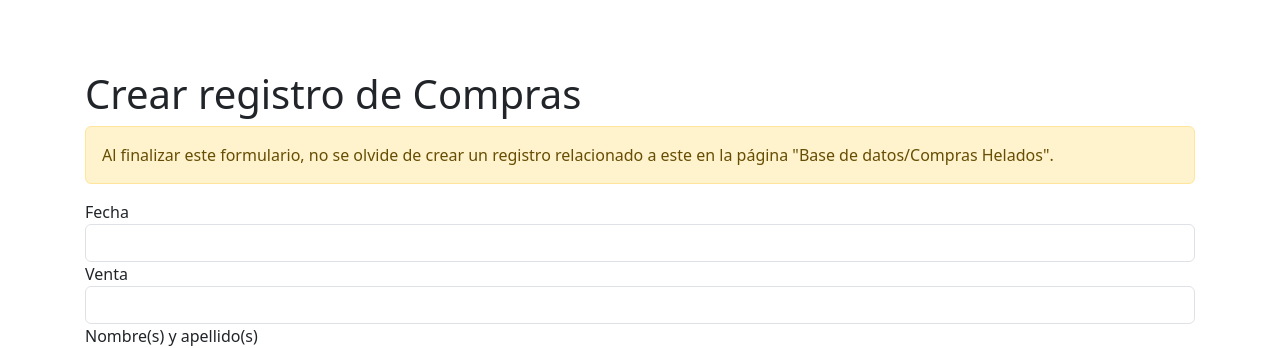
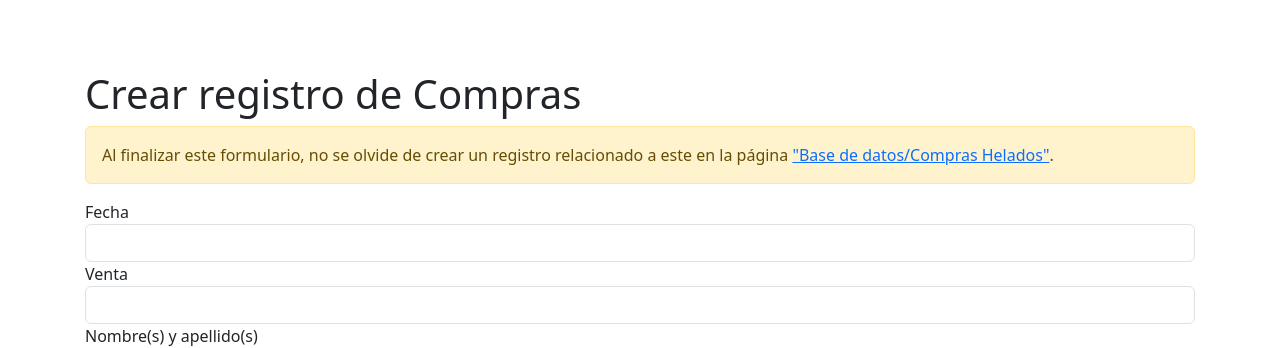
Before and after one commit to Julianisgaes/proyecto-test, a Yii app: template views/compras/create.php in a window 1280 px wide. Shown: the top 348 px of the page. Run offline with PHP 8.4 and a stand-in for Yii, Linux system fonts and the light colour scheme; the template is opened without the code that fills it, so the values that code supplies are empty; form fields are guessed from the names that the template uses; some libraries are stand-ins or nearby versions.

Commit message:
1.0 - agregar enlace en compras

```diff
--- a/views/compras/_form.php
+++ b/views/compras/_form.php
@@ -12,7 +12,7 @@ use app\models\Clientes;
 
 <div class="compras-form">
 
-    <p class="alert alert-warning">Al finalizar este formulario, no se olvide de crear un registro relacionado a este en la página "Base de datos/Compras Helados".</p>
+    <p class="alert alert-warning">Al finalizar este formulario, no se olvide de crear un registro relacionado a este en la página <?= Html::a('"Base de datos/Compras Helados"', ['compras-helados/index'], ['target' => '_blank']) ?>.</p>
 
     <?php $form = ActiveForm::begin(); ?>
 
```
